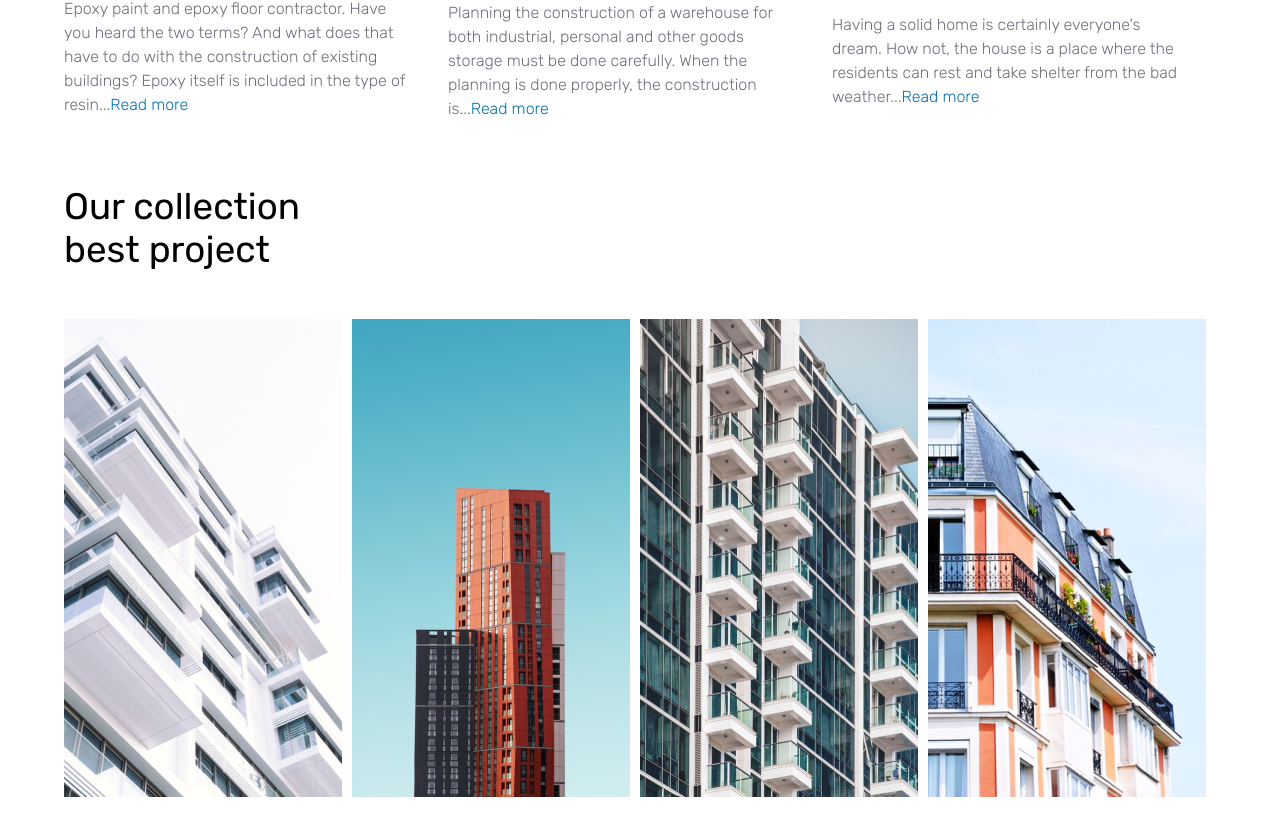
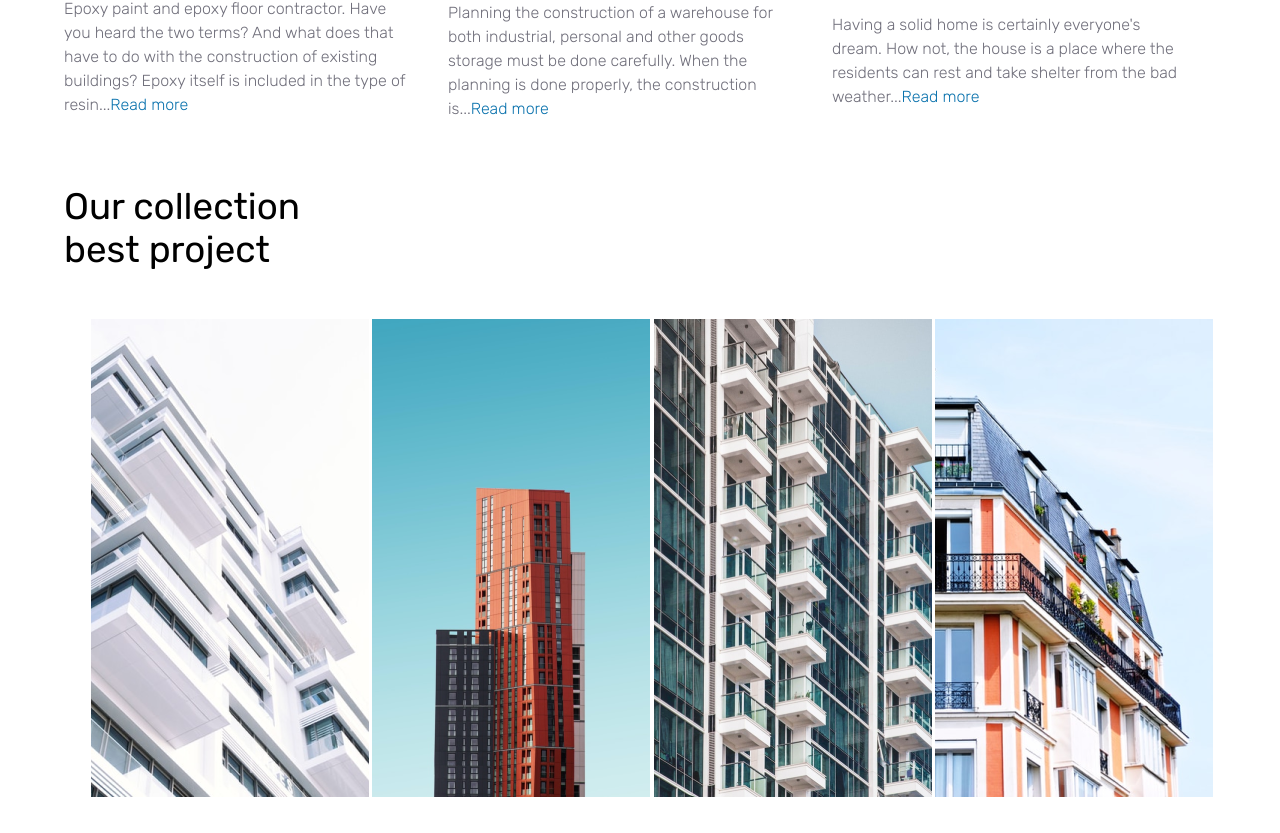
Before and after one commit to samojeyinka/architect-website, a React (Create React App) app: page / in a window 1280 px wide. Shown: the part 3265-4098 px from the top of the page. Built offline with nearby package versions, Linux system fonts and the light colour scheme.

Commit message:
fixed a spacing problem

```diff
--- a/src/stylesheets/ProjectsStyles.css
+++ b/src/stylesheets/ProjectsStyles.css
@@ -1,7 +1,7 @@
 .projects-flex{
     display: grid;
     grid-template-columns: repeat(4,1fr);
-
+    padding-left: 1.7rem;
 }
 
 .projects-flex .project-box{
```
